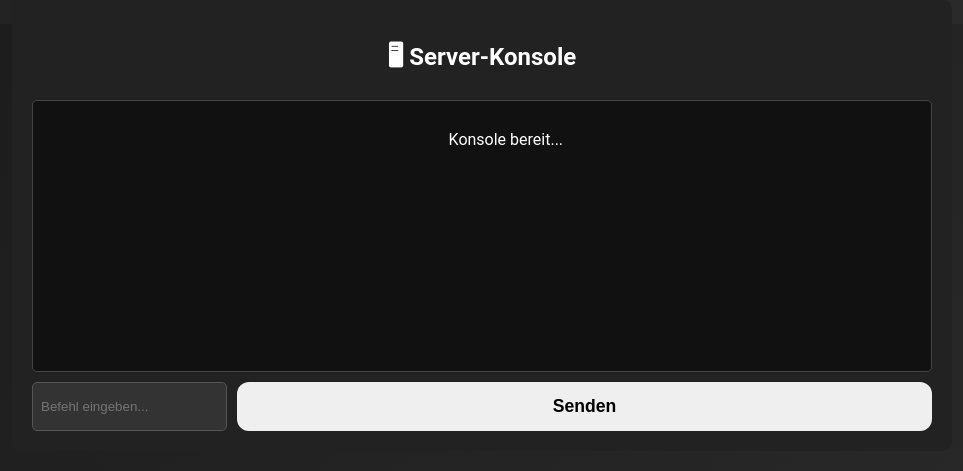
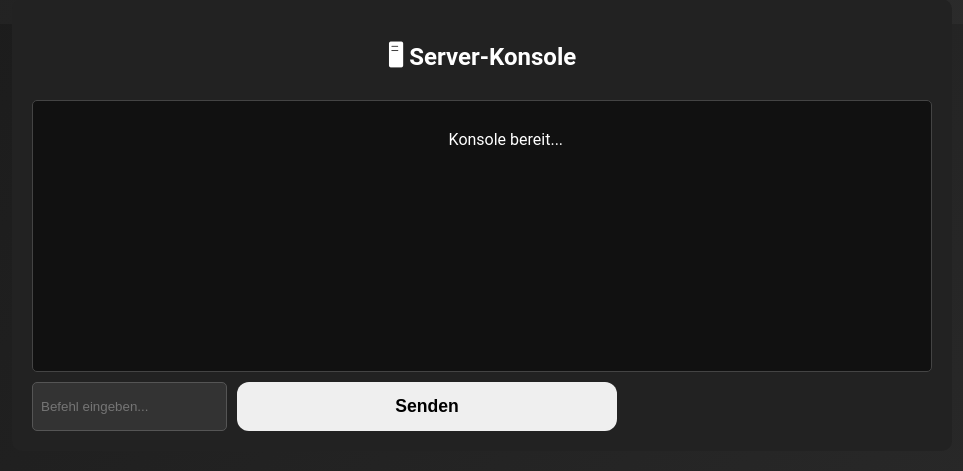
Before and after one commit to AUTLeon/Webpanel, a Flask app: page / in a window 1280 px wide. Shown: the part 776-1247 px from the top of the page, without its empty margins (158-1121 px from the left). Run offline with Flask 3, Linux system fonts and the light colour scheme.

Commit message:
Auto sync Fri Dec  5 19:56:02 UTC 2025

```diff
--- a/static/style.css
+++ b/static/style.css
@@ -145,6 +145,7 @@ button.backup:hover { background: #42a5f5; }
     margin-top: 10px;
     display: flex;
     gap: 10px;
+    width: 65%;
 }
 
 .console-input input {
```
